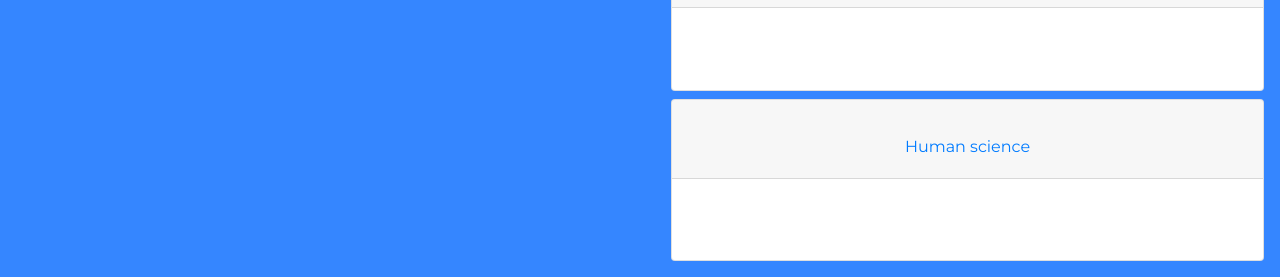
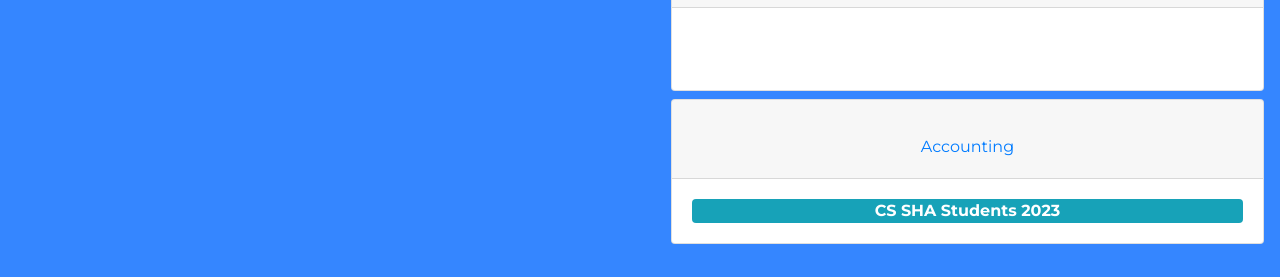
Before and after one commit to ZAHRAN88/ACMaterial, a plain HTML site: page 3rd.html in a window 1280 px wide. Shown: the part 822-1099 px from the top of the page. Drawn offline with nearby package versions, Linux system fonts and the light colour scheme.

Commit message:
add accounting playlist

```diff
--- a/3rd.html
+++ b/3rd.html
@@ -223,7 +223,7 @@
                     aria-expanded="false"
                     aria-controls="course5Content"
                   >
-                    Human science
+                    Accounting
                   </button>
                 </h2>
               </div>
@@ -235,10 +235,11 @@
                 data-parent="#courseAccordion"
               >
                 <div class="card-body">
-                  <!-- YouTube Links for OOP -->
-                  <h3>YouTube Links</h3>
-                  <div class="list-group">
-                    <!-- Add YouTube links for OOP here -->
+
+                  <div class="list-group bg-info">
+                    <a href="https://www.youtube.com/watch?v=jJJpMp0jkYY&list=PLm877Wx3hfJ2ZKirS9kzoVRKTEOOt8Cq-">
+                      CS SHA Students 2023
+                    </a>
                   </div>
                 </div>
               </div>
```
